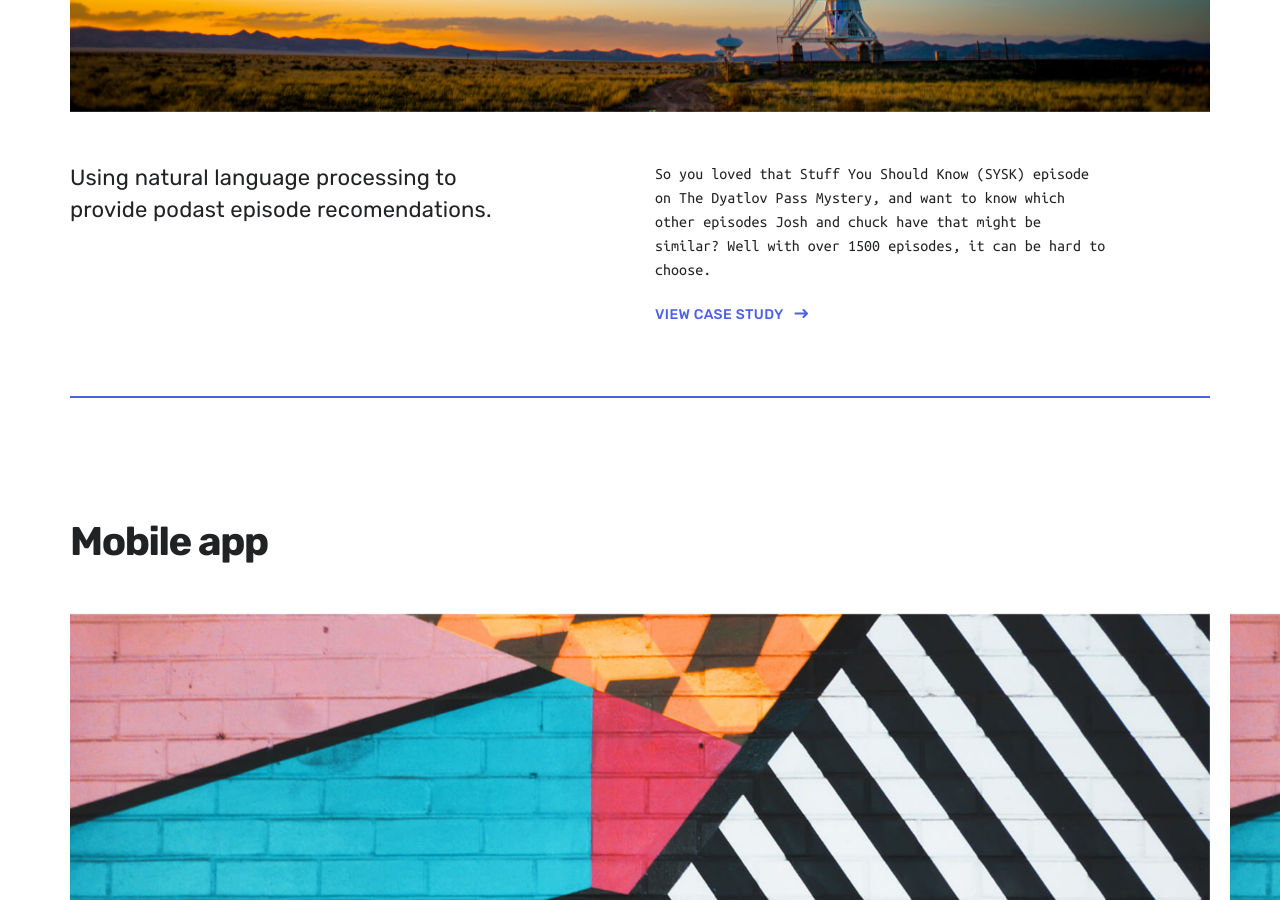
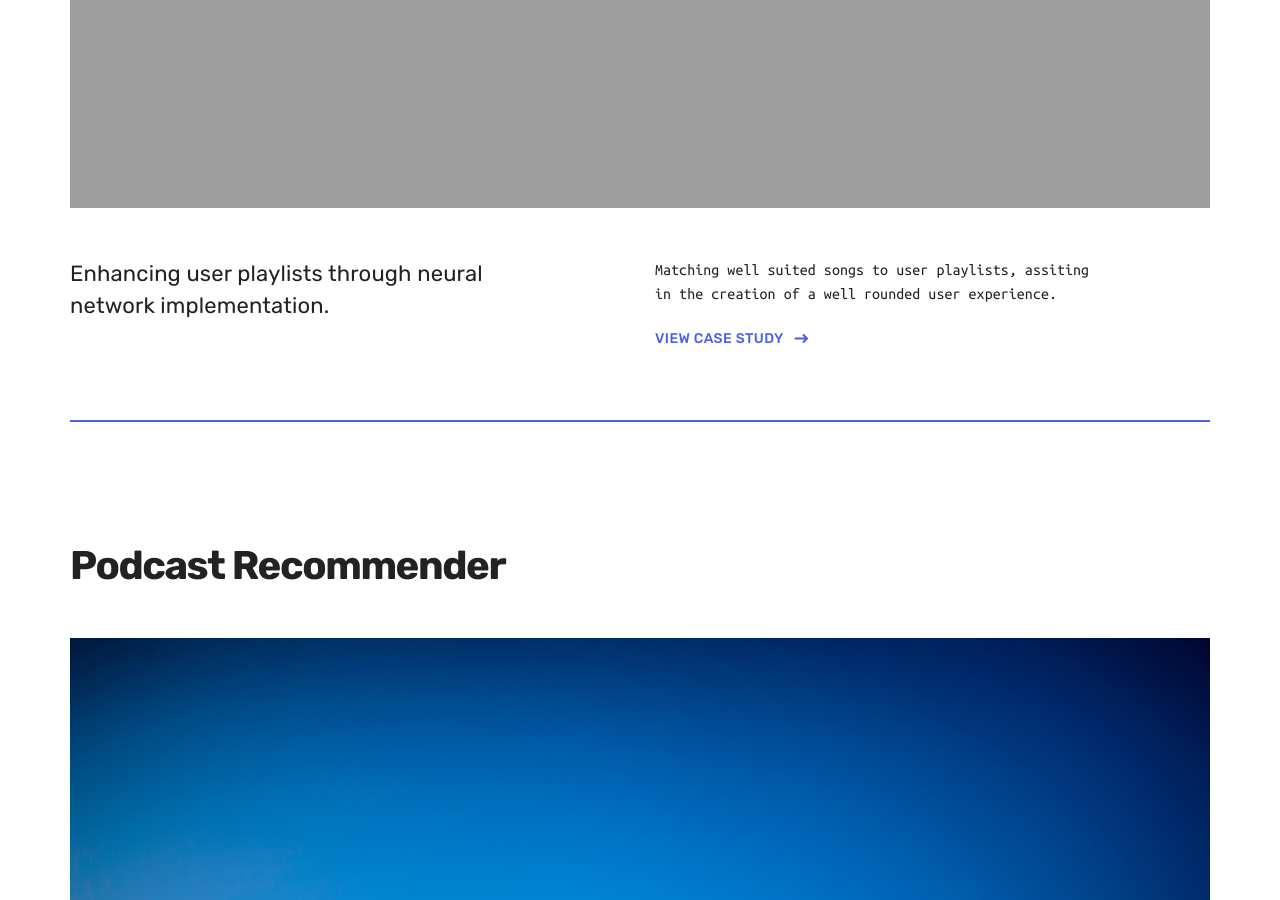
Before and after one commit to jmoro0408/jmoro0408.github.io, a Jekyll site: the page built from index.html, in a window 1280 px wide and 900 px high, scrolled down 1216 px. Built offline with Jekyll 4.4.1, drawn with Linux system fonts in a browser that asks for light colours; nearby versions of some CDN libraries; some of the changed text lies outside the part shown.

Commit message:
added playlist recomendation front info

```diff
--- a/_projects/2023-01-25-playlist-recommender.md
+++ b/_projects/2023-01-25-playlist_recommender.md
@@ -1,3 +1,14 @@
+---
+title: Spotify Playlist Enhancer
+subtitle: Enhancing user playlists through neural network implementation.
+date: 2023-01-25 00:00:00
+description: Matching well suited songs to user playlists, assiting in the creation of a well rounded user experience.
+featured_image: sheetmusic.jpg
+accent_color: '#4C60E6'
+gallery_images:
+  - /sheetmusic.jpg
+---
+
 # Spotify Playlist Enhancer
 
 The goal of this project is to suggest my liked Spotify tracks to my playlists, with the aim of enhancing my playlists with tracks I may have missed.
@@ -6,7 +17,7 @@ The goal of this project is to suggest my liked Spotify tracks to my playlists,
 
 * Neural net works best
 * Oversampling produced artificially high scores but poor predictions, manually setting class weights works much better.
-* The algorithm performed well overall, with mistakes restricted to mistakes that even humans would make.
+* The algorithm performed well overall, with mistakes restricted to misclassifications that are human-like in nature.
 
 ## Data Gathering
 
```
Also changed, not shown: 1 other file.
